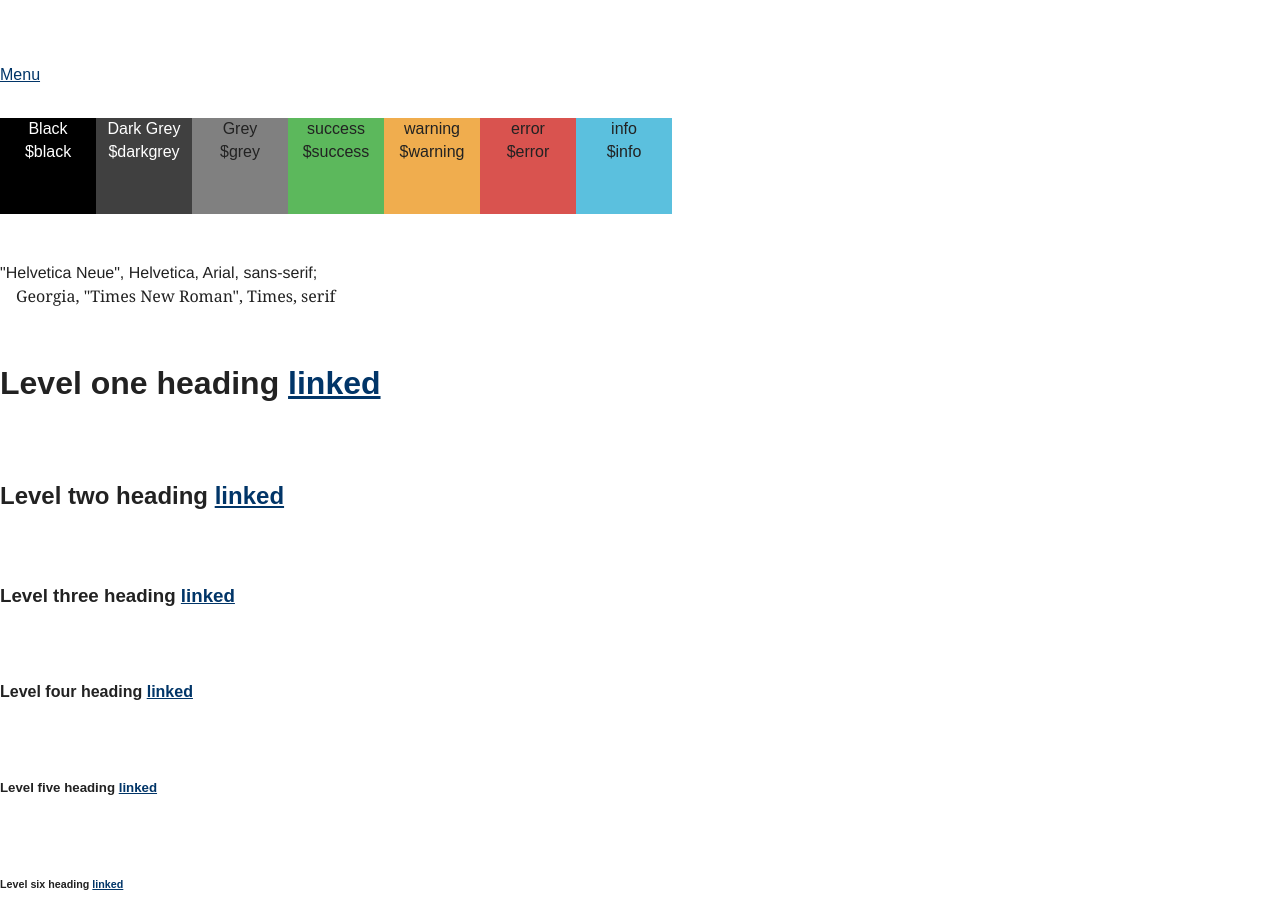
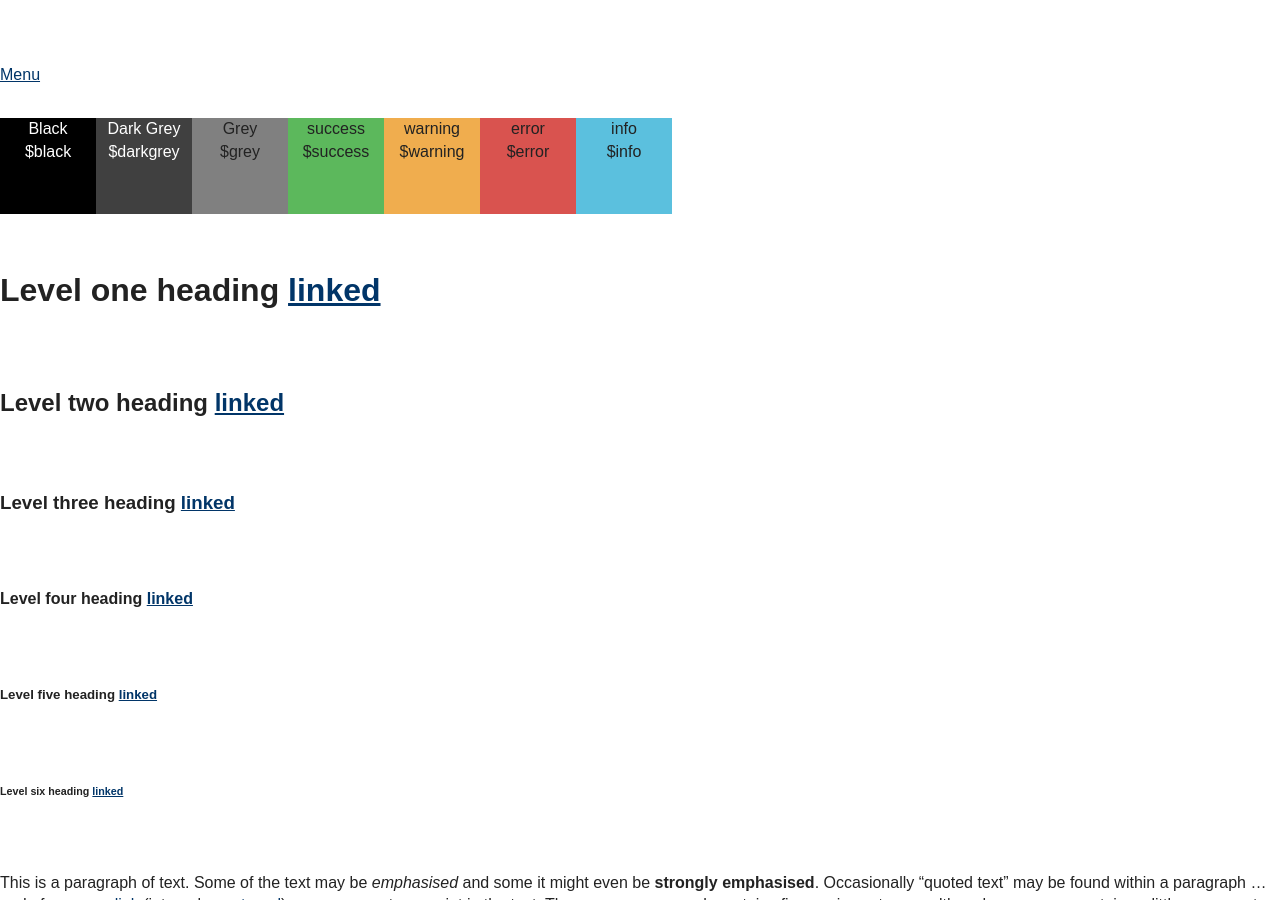
Before and after one commit to SteveBarnett/Front-end-Style-Guide, a Jekyll site: the page built from index.html, in a window 1280 px wide and 900 px high. Built offline with Jekyll 4.4.1, drawn with Linux system fonts in a browser that asks for light colours; Markdown is read by kramdown in place of the engine named in the settings.

Commit message:
Remove font pattern

```diff
--- a/_data/patterns.yml
+++ b/_data/patterns.yml
@@ -2,7 +2,6 @@
 - banner.html
 - menu-link.html
 - swatches.html
-- fonts.html
 - heading1.html
 - heading2.html
 - heading3.html
--- a/_includes/fonts.html
+++ /dev/null
@@ -1,4 +0,0 @@
-<p class="font--primary">"Helvetica Neue", Helvetica, Arial, sans-serif;</p>
-<p class="font--secondary">Georgia, "Times New Roman", Times, serif</p>
-
-<!-- Adjust sizes? -->
```
